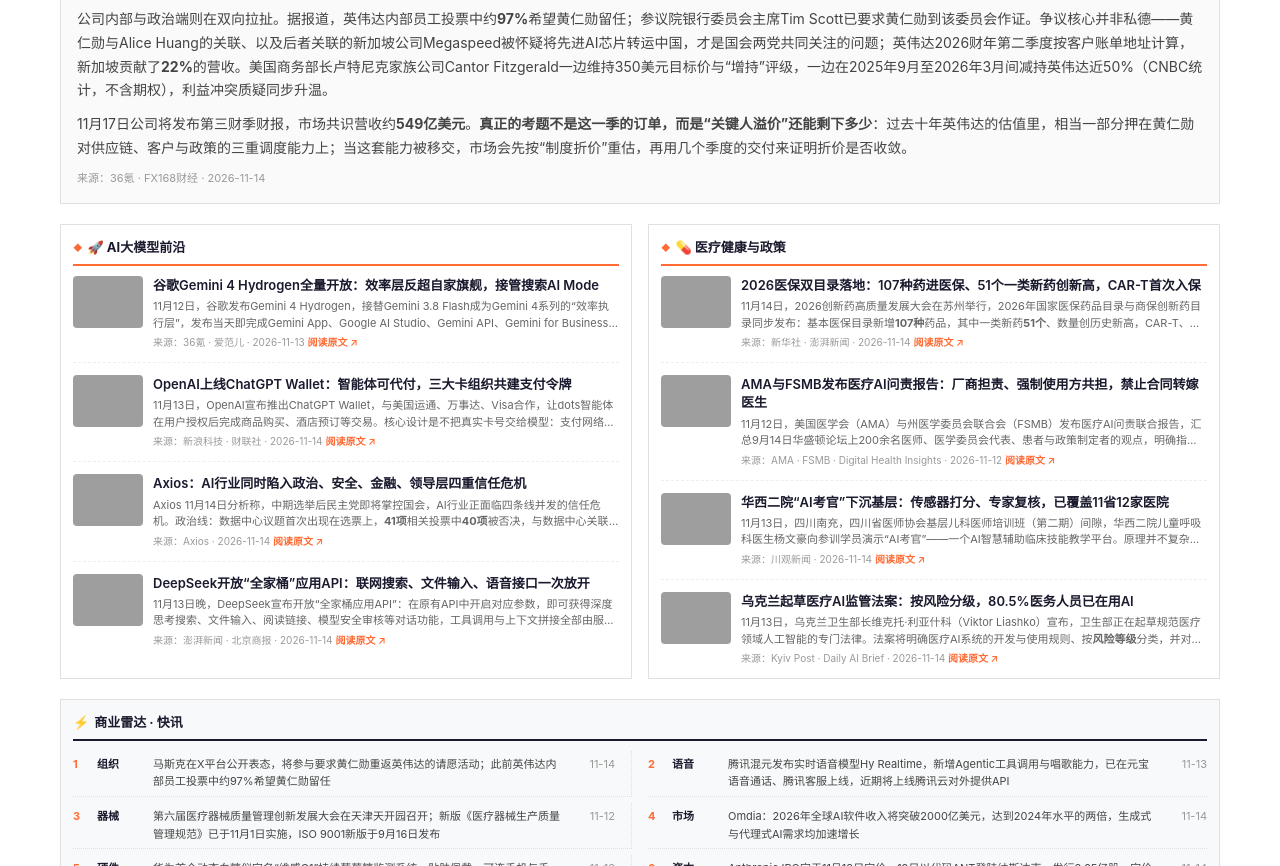
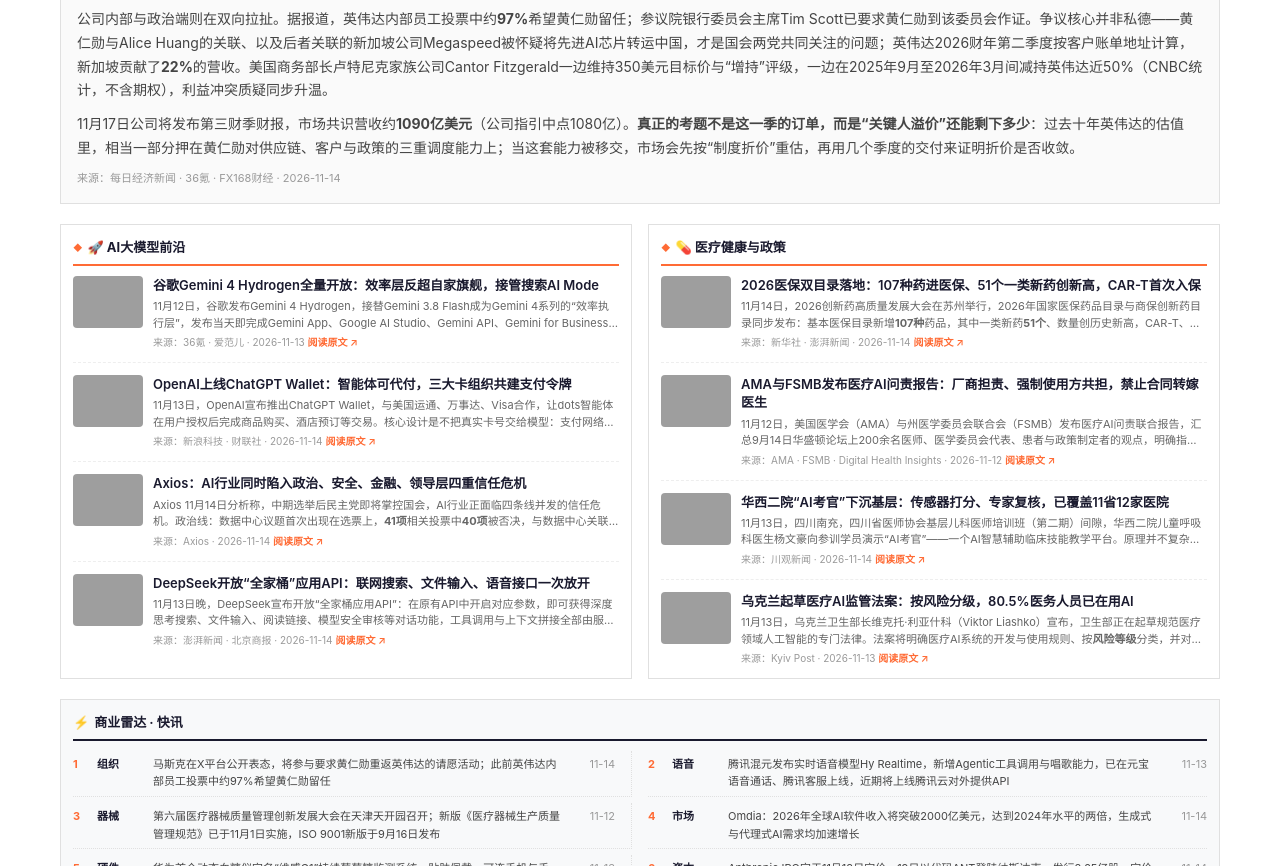
Before and after one commit to jialingxiao/xiaoxiaoqi-site, a plain HTML site: page daily/2026-11-15.html in a window 1280 px wide. Shown: the part 754-1620 px from the top of the page. Drawn offline with Linux system fonts and the light colour scheme; grey boxes are pictures that could not be loaded.

Commit message:
fix(209): 头条换源至每经(覆盖5733亿/18个月/1.71万亿)、Q3共识营收549亿→1090亿、医4换Kyiv Post原文

```diff
--- a/daily/2026-11-15.html
+++ b/daily/2026-11-15.html
@@ -422,10 +422,10 @@
         公司内部与政治端则在双向拉扯。据报道，英伟达内部员工投票中约<strong>97%</strong>希望黄仁勋留任；参议院银行委员会主席Tim Scott已要求黄仁勋到该委员会作证。争议核心并非私德——黄仁勋与Alice Huang的关联、以及后者关联的新加坡公司Megaspeed被怀疑将先进AI芯片转运中国，才是国会两党共同关注的问题；英伟达2026财年第二季度按客户账单地址计算，新加坡贡献了<strong>22%</strong>的营收。美国商务部长卢特尼克家族公司Cantor Fitzgerald一边维持350美元目标价与“增持”评级，一边在2025年9月至2026年3月间减持英伟达近50%（CNBC统计，不含期权），利益冲突质疑同步升温。
     </p>
     <p class="headline-summary">
-        11月17日公司将发布第三财季财报，市场共识营收约<strong>549亿美元</strong>。<strong>真正的考题不是这一季的订单，而是“关键人溢价”还能剩下多少</strong>：过去十年英伟达的估值里，相当一部分押在黄仁勋对供应链、客户与政策的三重调度能力上；当这套能力被移交，市场会先按“制度折价”重估，再用几个季度的交付来证明折价是否收敛。
+        11月17日公司将发布第三财季财报，市场共识营收约<strong>1090亿美元</strong>（公司指引中点1080亿）。<strong>真正的考题不是这一季的订单，而是“关键人溢价”还能剩下多少</strong>：过去十年英伟达的估值里，相当一部分押在黄仁勋对供应链、客户与政策的三重调度能力上；当这套能力被移交，市场会先按“制度折价”重估，再用几个季度的交付来证明折价是否收敛。
     </p>
     <p class="headline-source">
-        来源：36氪 · FX168财经 · 2026-11-14
+        来源：每日经济新闻 · 36氪 · FX168财经 · 2026-11-14
     </p>
 </section>
 
@@ -522,7 +522,7 @@
                 <div class="column-item-content">
                     <h4 class="column-item-title">乌克兰起草医疗AI监管法案：按风险分级，80.5%医务人员已在用AI</h4>
                     <p class="column-item-summary">11月13日，乌克兰卫生部长维克托·利亚什科（Viktor Liashko）宣布，卫生部正在起草规范医疗领域人工智能的专门法律。法案将明确医疗AI系统的开发与使用规则、按<strong>风险等级</strong>分类，并对供应方与使用方同时提出<strong>安全性、透明度与可问责性</strong>要求；患者医疗数据须受保护，AI必须在医务人员监督下使用。法案将很快提交公众讨论，但未给出具体日期。推动立法的直接依据是卫生部在WINWIN 2030数字战略下于8月底发布的调查：7000余名医生、护士、药师及机构负责人中，<strong>80.5%</strong>已在工作中使用AI工具（21.6%经常使用、58.9%偶尔使用），65.7%支持在医疗中使用AI；需求集中在查找临床指南与诊疗规范（57.4%）、法规文件（54.1%），约三分之一希望用于鉴别诊断或工作规划，31%用于书写病历。受访者最担心系统错误，并要求AI工具必须基于经核实的官方来源、说明建议依据。利亚什科以本土产品CheckEye为例：AI分析眼底照片、约30秒判断患者是否需进一步检查，已在敖德萨与切尔尼戈夫州基层机构试用于873名患者。</p>
-                    <p class="column-item-source">来源：Kyiv Post · Daily AI Brief · 2026-11-14 <a href="https://dailyaibrief.com/news/ukraine-drafts-rules-medical-ai-IeT0b2iI" target="_blank" rel="noopener noreferrer">阅读原文 ↗</a></p>
+                    <p class="column-item-source">来源：Kyiv Post · 2026-11-13 <a href="https://www.kyivpost.com/post/90076" target="_blank" rel="noopener noreferrer">阅读原文 ↗</a></p>
                 </div>
             </div>
         </article>
```
